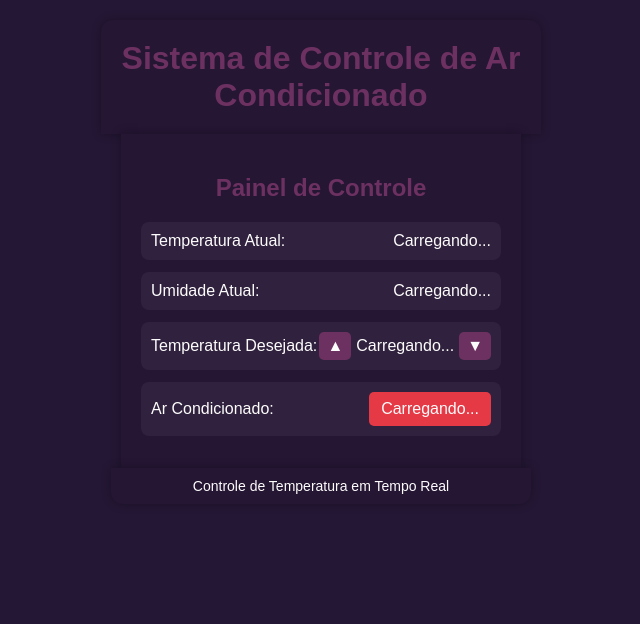
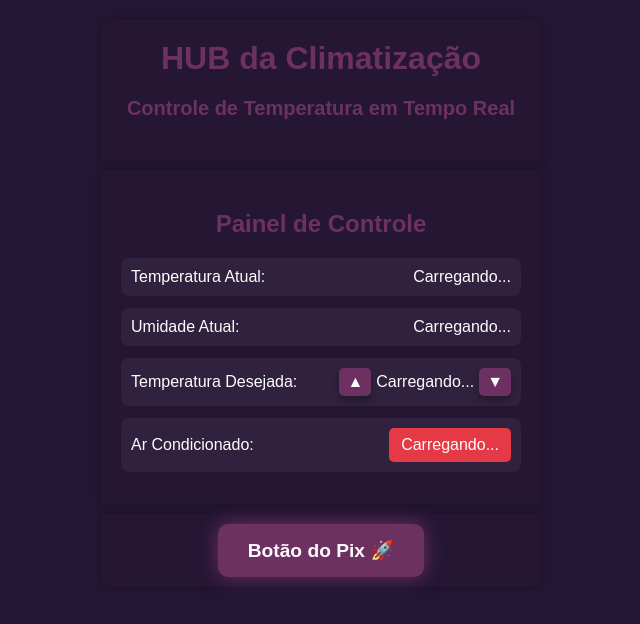
Before and after one commit to daesukida/ESP32ClimateControl, a plain HTML site: page data/index.html in a window 1280 px wide. Shown: the whole page, without its empty margins (319-959 px from the left). Drawn offline with Linux system fonts and the light colour scheme.

Commit message:
Boa Noite Final

```diff
--- a/data/index.html
+++ b/data/index.html
@@ -3,13 +3,14 @@
 <head>
   <meta charset="UTF-8">
   <meta name="viewport" content="width=device-width, initial-scale=1.0">
-  <title>Sistema de Controle de Ar Condicionado</title>
+  <title>Climatizador do HUB🤓</title>
   <link rel="stylesheet" href="style.css">
   <script src="script.js" defer></script>
 </head>
 <body>
   <header>
-    <h1>Sistema de Controle de Ar Condicionado</h1>
+    <h1><strong>HUB da Climatização</strong></h1>
+    <h2><sub> <p>Controle de Temperatura em Tempo Real</p></sub></h2>
   </header>
   <div class="dashboard">
     <h2>Painel de Controle</h2>
@@ -37,7 +38,7 @@
     </div>
   </div>
   <footer>
-    <p>Controle de Temperatura em Tempo Real</p>
+    <button id="pixButton" class="pix-button" onclick="pixRealizado()">Botão do Pix 🚀</button>
   </footer>
 </body>
 </html>
--- a/data/script.js
+++ b/data/script.js
@@ -102,3 +102,7 @@ function toggleAC() {
 window.onload = () => {
   initWebSocket();
 };
+
+function pixRealizado() {
+  alert('Pix realizado com sucesso! 💸');
+}
--- a/data/style.css
+++ b/data/style.css
@@ -8,7 +8,7 @@
 }
 
 body {
-  font-family: Arial, sans-serif;
+  font-family: rocketsans, Arial, Helvetica, sans-serif;
   background-color: var(--background);
   color: var(--text-color);
   margin: 0;
@@ -28,10 +28,18 @@ header {
   max-width: 400px;
   border-radius: 12px 12px 0 0;
   box-shadow: 0 0 10px rgba(0,0,0,0.3);
+  margin-bottom: 10px; /* Espaço entre header e dashboard */
+
 }
 
 header h1 {
+  font-family: Arial, Helvetica, sans-serif;
   margin: 0;
+  color: var(--accent);
+}
+header h2 {
+
+  margin: 5px 0;
   color: var(--accent);
 }
 
@@ -40,9 +48,10 @@ header h1 {
   padding: 20px;
   border-radius: 0;
   width: 100%;
-  max-width: 400px;
+  max-width: 440px;
   box-shadow: 0 0 10px rgba(0,0,0,0.3);
   box-sizing: border-box;
+  margin-bottom: 10px; /* Espaço entre dashboard e footer */
 }
 
 .dashboard h2 {
@@ -75,11 +84,19 @@ header h1 {
   border-radius: 5px;
   cursor: pointer;
   color: var(--text-color);
-  transition: background-color 0.3s;
+  transition: background-color 0.3s, transform 0.1s, box-shadow 0.1s;
+  box-shadow: 0 4px 6px rgba(0, 0, 0, 0.3);
 }
 
 .desired-control button:hover {
   background-color: #5a2753;
+  transform: scale(1.05);
+  box-shadow: 0 6px 10px rgba(0, 0, 0, 0.4);
+}
+
+.desired-control button:active {
+  transform: scale(0.95);
+  box-shadow: 0 2px 4px rgba(0, 0, 0, 0.2);
 }
 
 .ac-button {
@@ -99,6 +116,14 @@ header h1 {
 
 .ac-button:hover {
   filter: brightness(0.9);
+  transform: scale(1.05);
+}
+
+.ac-button:active {
+  transform: scale(0.95);
+  background-color: var(--ac-off);
+  box-shadow: 0 2px 4px rgba(0, 0, 0, 0.2);
+  transition: background-color 0.3s, transform 0.1s;
 }
 
 footer {
@@ -106,10 +131,11 @@ footer {
   padding: 10px;
   background-color: var(--secondary-bg);
   width: 100%;
-  max-width: 400px;
+  max-width: 420px;
   border-radius: 0 0 12px 12px;
   box-shadow: 0 0 10px rgba(0,0,0,0.3);
-  margin-top: 0;
+  margin-top: 0px; /* Espaço do footer para cima */
+  ;
 }
 
 footer p {
@@ -139,3 +165,27 @@ footer p {
     text-align: center;
   }
 }
+
+.pix-button {
+  background-color: var(--accent);
+  color: var(--text-color);
+  border: none;
+  padding: 15px 30px;
+  font-size: 1.2rem;
+  font-weight: bold;
+  border-radius: 10px;
+  cursor: pointer;
+  box-shadow: 0 0 20px var(--accent);
+  transition: transform 0.2s, box-shadow 0.2s;
+}
+
+.pix-button:hover {
+  background-color: var(--ac-on);
+  box-shadow: 0 0 30px var(--ac-on);
+  transform: scale(1.05);
+}
+
+.pix-button:active {
+  transform: scale(0.95);
+  box-shadow: 0 0 10px var(--ac-on);
+}
```
